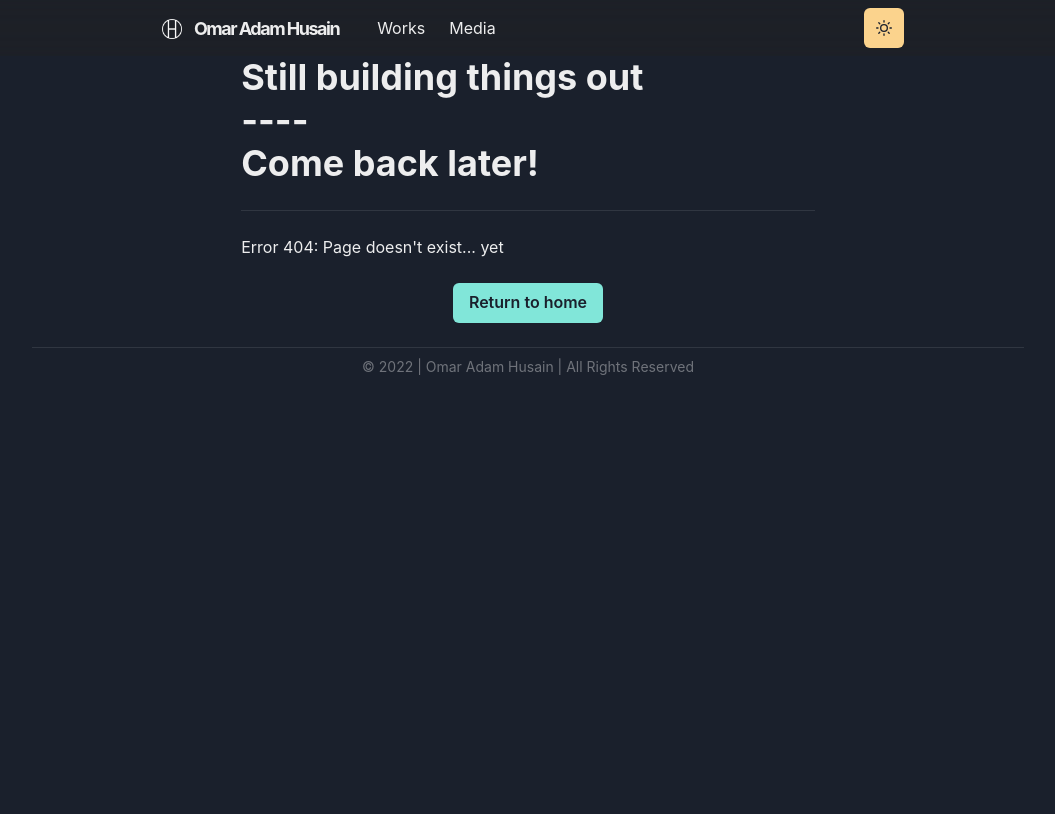
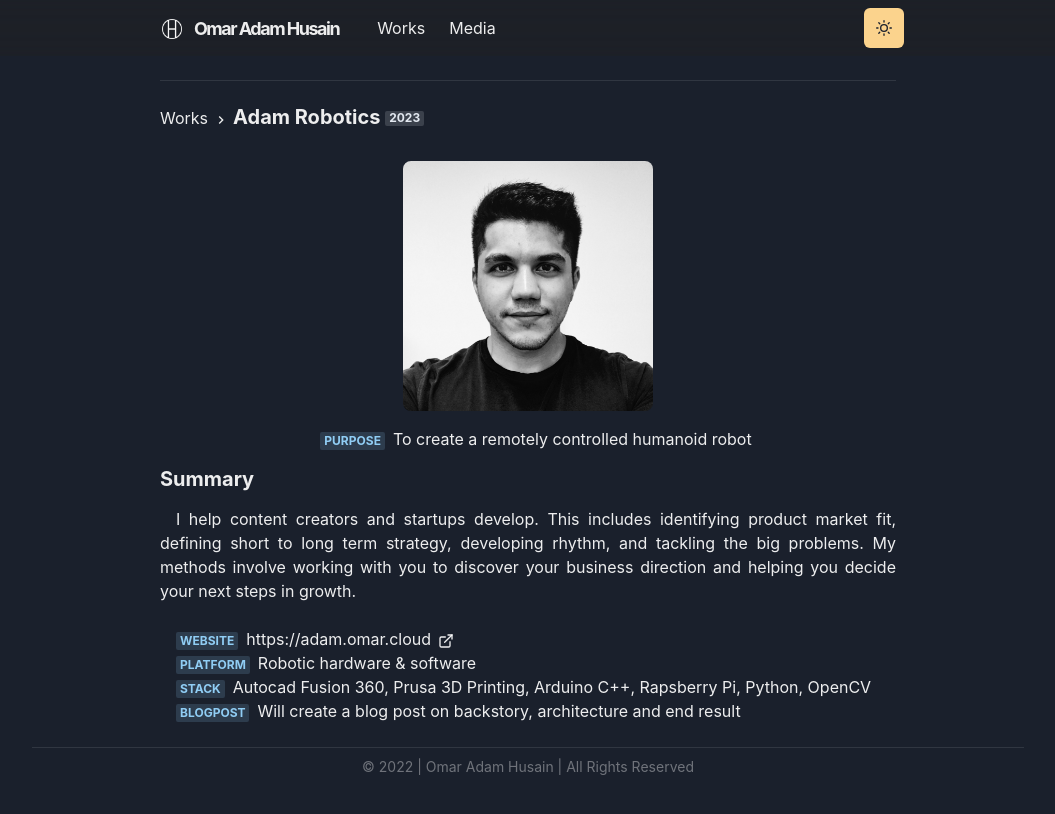
Before and after one commit to OmarAHusain/omar.cloud.v2, a Next.js app: page /works/adamrobotics in a window 1280 px wide. Before the commit this address had no page. Shown: the top 814 px of the page, without its empty margins (112-1167 px from the left). Built offline with nearby package versions, Linux system fonts and the light colour scheme.

Commit message:
Updating works

```diff
--- /dev/null
+++ b/pages/works/adamrobotics.js
@@ -0,0 +1,72 @@
+import {
+    Badge,
+    Box,
+    Container,
+    Divider,
+    Heading,
+    Link,
+    List,
+    ListItem
+} from "@chakra-ui/react";
+// import NextLink from 'next/link'
+import { ExternalLinkIcon } from "@chakra-ui/icons";
+import { Title, Meta, MedImage } from "../../components/work";
+import P from '../../components/paragraph'
+import Layout from "../../components/layouts/article";
+import Section from "../../components/section";
+
+const Adamrobotics = () => (
+    <Layout title="Adam Robotics">
+        <Container w='100%' maxW="container.md">
+            <Divider my={6} />
+            <Title>
+                Adam Robotics <Badge>2023</Badge>
+            </Title>
+
+            <Box align='center' my={4}>
+                <MedImage src="/images/ProfilePic.jpg" alt="Omar"/>
+                <List ml={4} my={4}>
+                    <ListItem>
+                        <Meta>Purpose</Meta>
+                        <span>To create a remotely controlled humanoid robot</span>
+                    </ListItem>
+                </List>
+            </Box>
+            <Section delay={0.2}>
+                <Heading as="h3" fontSize={20} mb={4}>
+                    Summary
+                </Heading>
+                <P>
+                    I help content creators and startups develop. This includes identifying product market fit, defining short to long term strategy, developing rhythm, and tackling the big problems.
+                    My methods involve working with you to discover your business direction and helping you decide your next steps in growth.
+                </P>
+            </Section>
+            <Section delay={0.3}>
+                <List ml={4} my={4}>
+                    <ListItem>
+                        <Meta>Website</Meta>
+                        <Link href="https://adam.omar.cloud" target="_blank">
+                            https://adam.omar.cloud <ExternalLinkIcon mx="2px" />
+                        </Link>
+                    </ListItem>
+                    <ListItem>
+                        <Meta>Platform</Meta>
+                        <span>Robotic hardware & software</span>
+                    </ListItem>
+                    <ListItem>
+                        <Meta>Stack</Meta>
+                        <span>Autocad Fusion 360, Prusa 3D Printing, Arduino C++, Rapsberry Pi, Python, OpenCV</span>
+                    </ListItem>
+                    <ListItem>
+                        <Meta>Blogpost</Meta>
+                        <span>Will create a blog post on backstory, architecture and end result</span>
+                    </ListItem>
+                </List>
+            </Section>
+        </Container>
+    </Layout>
+)
+
+
+export default Adamrobotics
+export { getServerSideProps } from '../../components/chakra'
```
Also changed, not shown: pages/works.js (+5 -5 lines), pages/works/workout.js (added, +71 -0 lines), pages/works/beautyscicomm.js (added).
